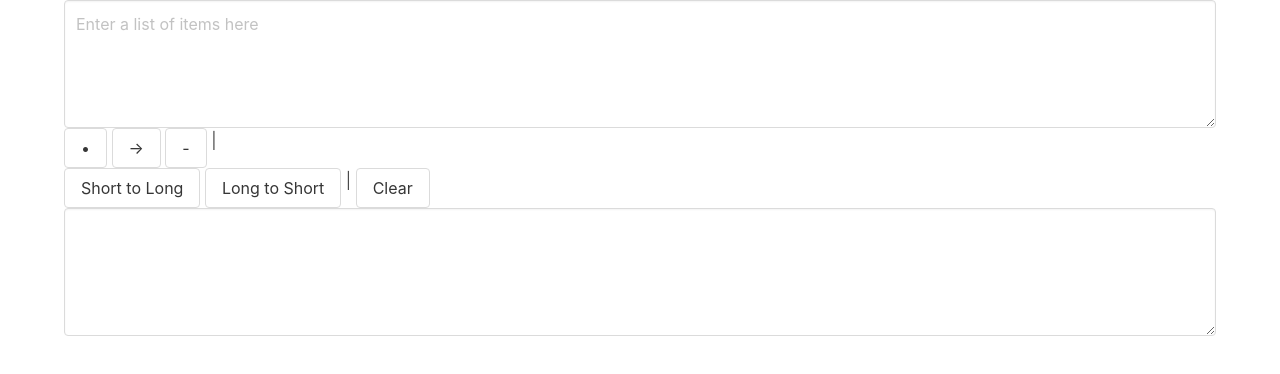
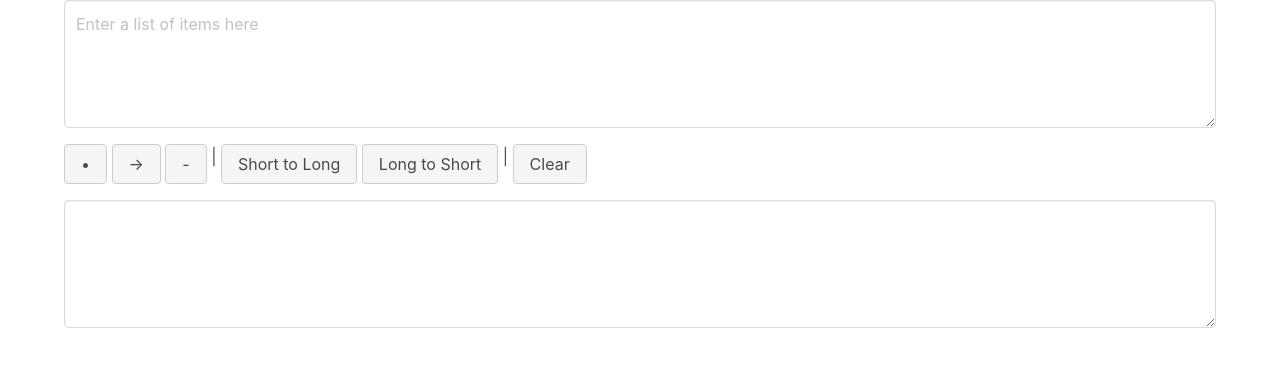
Before and after one commit to craigshoemaker/list-buddy, a plain HTML site: page index.html in a window 1280 px wide. Drawn offline with nearby package versions, Linux system fonts and the light colour scheme.

Commit message:
Update index.html

```diff
--- a/index.html
+++ b/index.html
@@ -1,14 +1,25 @@
 <!DOCTYPE html>
 <html lang="en">
+
 <head>
   <meta charset='utf-8'>
   <meta name='viewport' content='width=device-width,initial-scale=1'>
-  	<link rel="stylesheet" href="https://cdn.jsdelivr.net/npm/bulma@0.9.1/css/bulma.min.css" integrity="sha256-WLKGWSIJYerRN8tbNGtXWVYnUM5wMJTXD8eG4NtGcDM=" crossorigin="anonymous">
+  <link rel="stylesheet" href="https://cdn.jsdelivr.net/npm/bulma@0.9.1/css/bulma.min.css"
+    integrity="sha256-WLKGWSIJYerRN8tbNGtXWVYnUM5wMJTXD8eG4NtGcDM=" crossorigin="anonymous">
   <title>List Buddy by @craigshoemaker</title>
   <style>
     button {
       display: pointer;
     }
+
+    .tools {
+      display: inline-block;
+    }
+
+    .tools button {
+      border: solid 1px #ccc !important;
+    }
+
     @media (max-width: 600px) {
 
       .tools {
@@ -18,30 +29,36 @@
       .tools span {
         display: none;
       }
+
+      .list-tools-commands {
+        margin: 1em 0;
+      }
     }
   </style>
 </head>
+
 <body class="container">
-    <textarea name="input" id="input" class="textarea" placeholder="Enter a list of items here"></textarea>
+  <div class="mb-4"><textarea name="input" id="input" class="textarea"
+      placeholder="Enter a list of items here"></textarea></div>
   <div class="list-tools-prefix tools">
-      <button id="circleButton" class="button">•</button>
-      <button id="arrowButton" class="button">→</button>
-      <button id="dashButton" class="button">-</button>
+    <button id="circleButton" class="button is-light">•</button>
+    <button id="arrowButton" class="button is-light">→</button>
+    <button id="dashButton" class="button is-light">-</button>
     <span> | </span>
   </div>
   <div class="list-tools-commands tools">
-      <button id="shortToLongButton" class="button">Short to Long</button>
-      <button id="longToShortButton" class="button">Long to Short</button>
+    <button id="shortToLongButton" class="button is-light">Short to Long</button>
+    <button id="longToShortButton" class="button is-light">Long to Short</button>
     <span> | </span>
-      <button id="clearButton" class="button">Clear</button>
+    <button id="clearButton" class="button is-light">Clear</button>
   </div>
-    <div>
+  <div class="mt-4">
     <textarea name="output" id="output" class="textarea" onclick="this.select()"></textarea>
   </div>
 </body>
 
 <script>
-    (()=> {
+  (() => {
     const $input = document.getElementById("input");
     const $output = document.getElementById("output");
 
@@ -64,7 +81,7 @@
 
     $input.addEventListener("blur", (e) => {
       data = e.currentTarget.value;
-        if(data.length === 0){
+      if (data.length === 0) {
         $output.value = "";
       }
     });
@@ -98,4 +115,5 @@
 
   })();
 </script>
+
 </html>
```
Lines whose indentation alone changed are shown as unchanged.
